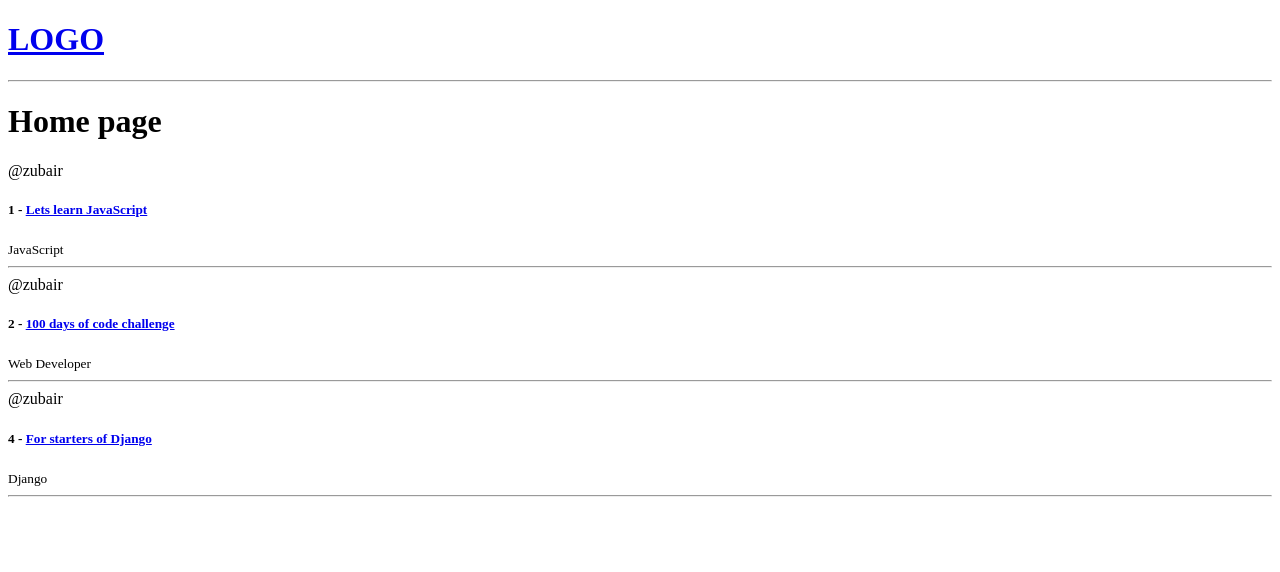
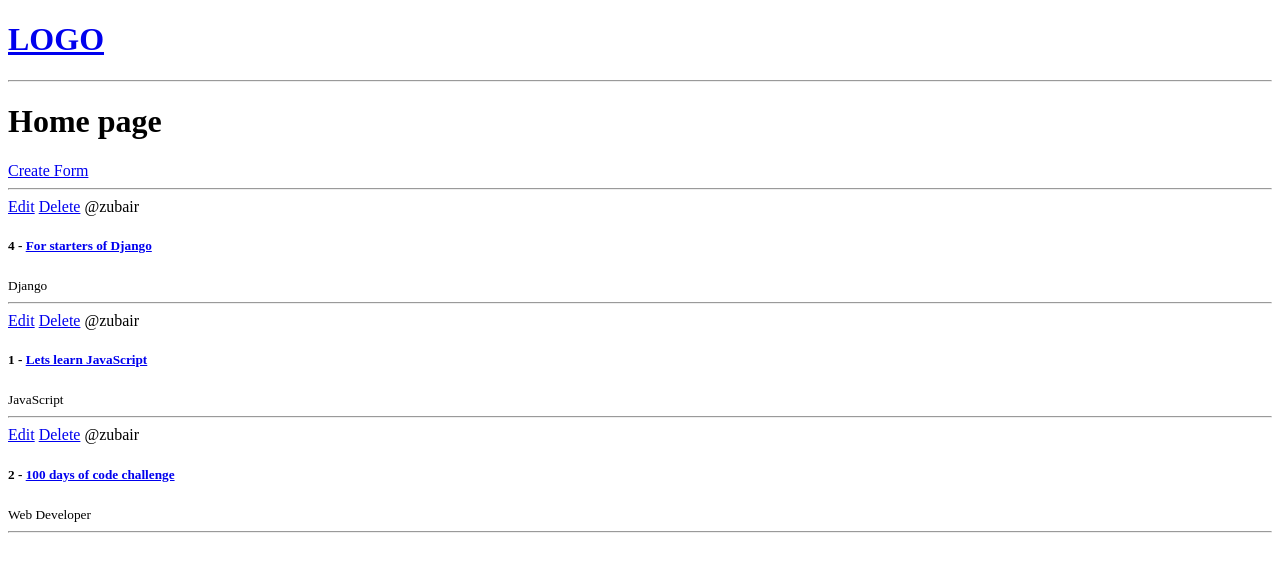
Before and after one commit to zubayr-ahmad/django-learning, a Django app: page / in a window 1280 px wide. Shown: the top 572 px of the page. Run offline with Django 5.2, Linux system fonts and the light colour scheme; data comes from the database, SQL or seed files in the repository; both versions use the stored data as it was after the commit.

Commit message:
applied crud operations on rooms

```diff
--- a/base/models.py
+++ b/base/models.py
@@ -19,6 +19,9 @@ class Room(models.Model):
     updated = models.DateTimeField(auto_now=True)       # every time it is updated.
     created = models.DateTimeField(auto_now_add=True)   # just for initial creation
 
+    class Meta:
+        ordering = ['-updated' , '-created']
+
     def __str__(self):
         return self.name
 
--- a/base/templates/base/home.html
+++ b/base/templates/base/home.html
@@ -3,9 +3,13 @@
 {% block content %}
 <h1>Home page</h1>
 <div>
+    <a href="{% url 'create-room' %}">Create Form</a>
+    <hr>
     <div>
         {% for room in rooms %}
         <div>
+            <a href="{% url 'update-room' room.id %}">Edit</a>
+            <a href="{% url 'delete-room' room.id %}">Delete</a>
             <span>@{{room.host.username}}</span>
             <h5>{{room.id}} - <a href="{% url 'room' room.id%}">{{room.name}}</a></h5>
             <small>{{room.topic}}</small>
--- a/base/urls.py
+++ b/base/urls.py
@@ -4,7 +4,9 @@ from . import views
 urlpatterns = [
     path("", views.home, name="home"),
     # name=room is used inside the url jinja inside the html, so even if our actual url change, we can still access it using the name=room and does not need to change anything
-    path("room_page/<str:pk>/", views.room, name="room"), # str represents string and pk is primary key, although we will be using int but we have written str here
-
+    path("room/<str:pk>/", views.room, name="room"), # str represents string and pk is primary key, although we will be using int but we have written str here
+    path("create-room/", views.createRoom, name='create-room'),
+    path("update-room/<str:pk>", views.updateRoom, name='update-room'),
+    path("delete-room/<str:pk>", views.deleteRoom, name='delete-room'),
 
 ]
--- a/base/views.py
+++ b/base/views.py
@@ -1,5 +1,7 @@
-from django.shortcuts import render
+from django.shortcuts import render, redirect
 from .models import Room
+from .forms import RoomForm
+
 # Create your views here.
 
 # rooms = [
@@ -18,3 +20,32 @@ def room(request, pk):
     room = Room.objects.get(id=pk)
     context = {"room":room}
     return render(request, "base/room.html", context=context)
+
+def createRoom(request):
+    form = RoomForm
+    if request.method == "POST":
+        form = RoomForm(request.POST)
+        if form.is_valid():
+            form.save()
+            return redirect("home")
+
+    context = {'form':form}
+    return render(request, "base/room_form.html", context)
+
+def updateRoom(request, pk):
+    room = Room.objects.get(id=pk)
+    form = RoomForm(instance=room)
+    if request.method == "POST":
+        form = RoomForm(request.POST, instance=room)
+        if form.is_valid():
+            form.save()
+            return redirect("home")
+    context = {'form':form}
+    return render(request, "base/room_form.html", context)
+
+def deleteRoom(request,pk):
+    room = Room.objects.get(id=pk)
+    if request.method == "POST":
+        room.delete()
+        return redirect("home")
+    return render(request, "base/delete.html", {"obj":room})
```
Also changed, not shown: base/forms.py (added, +7 -0 lines), base/templates/base/delete.html (added, +12 -0 lines), base/templates/base/room_form.html (added, +13 -0 lines), db.sqlite3.
